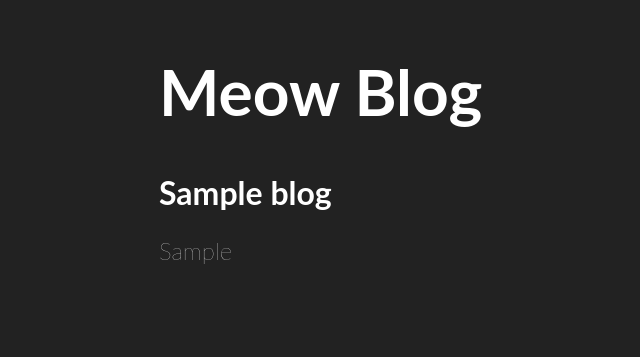
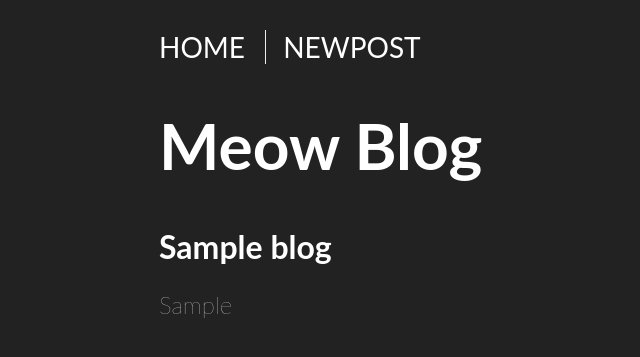
Before and after one commit to jihotahk/build-a-blog, a Python web app: template templates/blog.html in a window 1280 px wide. Shown: the top 357 px of the page, without its empty margins (81-721 px from the left). Run offline with Jinja, Linux system fonts and the light colour scheme; the template is opened without the code that fills it: most values are stand-ins (such as "Sample title", 1, 10 or a date in 2020).

Commit message:
Added nav menu functionality to base.html

```diff
--- a/templates/base.html
+++ b/templates/base.html
@@ -15,7 +15,19 @@
         margin: 0 auto;
         padding: 10px;
       }
-
+      .navmenu{
+        text-transform: uppercase;
+        font-size: 1.75rem;
+        color: #ededed;
+        margin-top: 20px;
+      }
+      .navmenu a{
+        margin-right: 10px;
+      }
+      .navmenu a:first-child{
+        padding-right: 20px;
+        border-right: 1px solid #ededed;
+      }
       .error{
         color: #ff7171;
         font-size: 1.25rem;
@@ -69,9 +81,12 @@
       }
     </style>
   </head>
-
+  <header class='navmenu'>
+      <a href="/blog">Home</a>
+      <a href="/newpost">Newpost</a>
+  </header>
   <body>
-    <a href="/blog"><h1>Meow Blog</h1></a>
+    <h1>Meow Blog</h1>
 
     {% block content %}
     {% endblock %}
```
